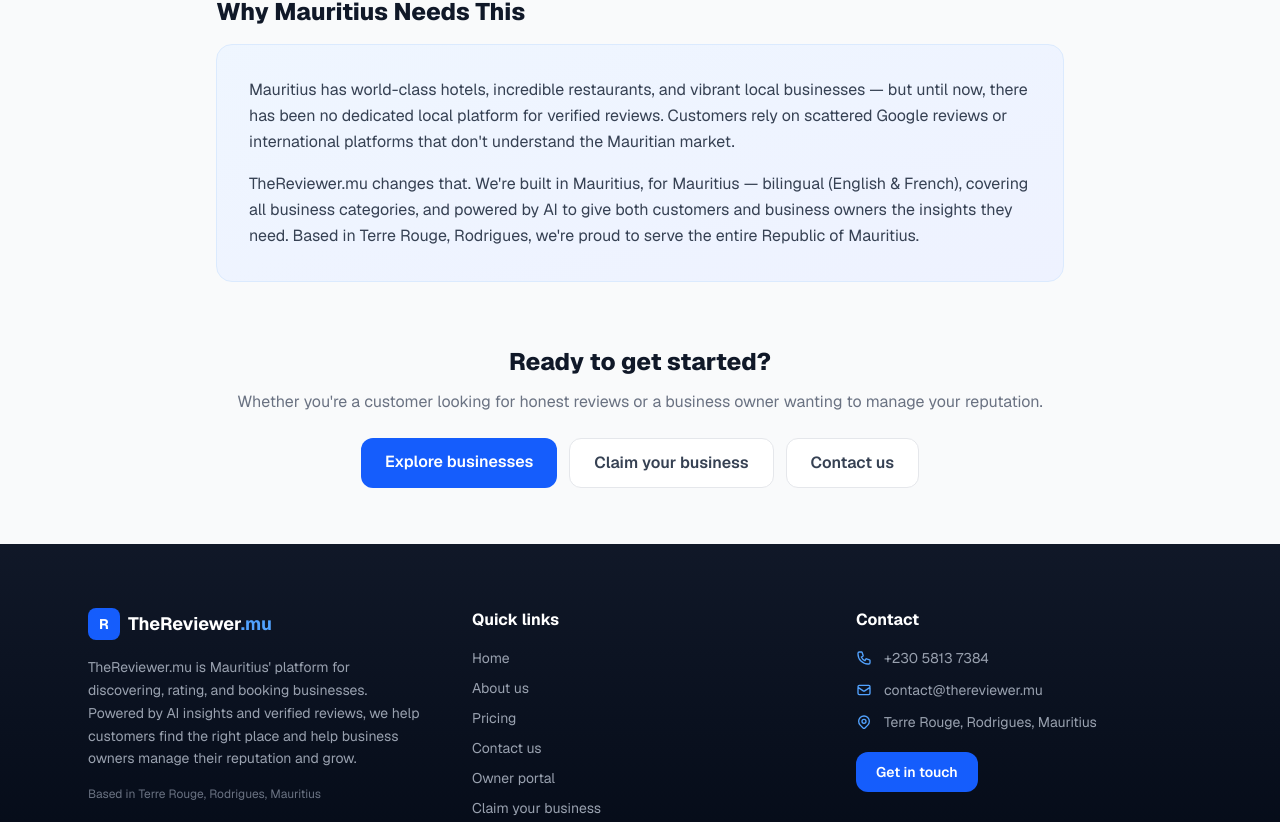
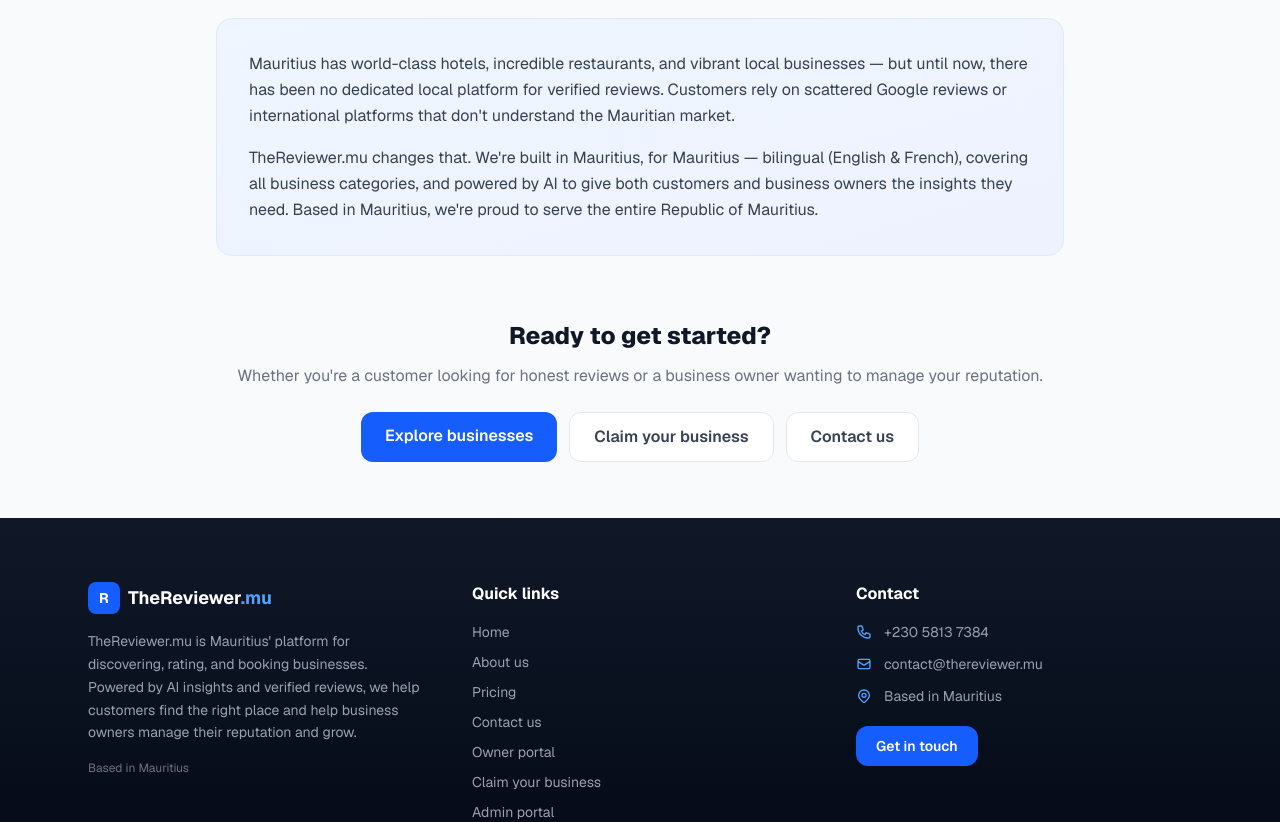
Before and after one commit to timo7155-jpg/thereviewer, a Next.js app: page /about in a window 1280 px wide. Shown: the part 1683-2505 px from the top of the page. Built offline with nearby package versions, Linux system fonts and the light colour scheme; no server answers.

Commit message:
Update location: Based in Mauritius (removed Terre Rouge, Rodrigues across all pages)

```diff
--- a/app/SiteFooter.tsx
+++ b/app/SiteFooter.tsx
@@ -25,8 +25,8 @@ export default function SiteFooter() {
             </p>
             <p className="text-xs text-gray-500">
               {lang === 'fr'
-                ? 'Basé à Terre Rouge, Rodrigues, Maurice'
-                : 'Based in Terre Rouge, Rodrigues, Mauritius'}
+                ? 'Basé à Maurice'
+                : 'Based in Mauritius'}
             </p>
           </div>
 
@@ -83,7 +83,7 @@ export default function SiteFooter() {
                   <path strokeLinecap="round" strokeLinejoin="round" strokeWidth={2} d="M17.657 16.657L13.414 20.9a1.998 1.998 0 01-2.827 0l-4.244-4.243a8 8 0 1111.314 0z" />
                   <path strokeLinecap="round" strokeLinejoin="round" strokeWidth={2} d="M15 11a3 3 0 11-6 0 3 3 0 016 0z" />
                 </svg>
-                <span className="text-gray-400">Terre Rouge, Rodrigues, Mauritius</span>
+                <span className="text-gray-400">Based in Mauritius</span>
               </div>
             </div>
 
--- a/app/about/page.tsx
+++ b/app/about/page.tsx
@@ -98,7 +98,7 @@ export default function AboutPage() {
                 </p>
 
                 <p className="text-gray-600 leading-relaxed mb-6">
-                  Having managed portfolios of hundreds of businesses and individual clients across Mauritius and Rodrigues,
+                  Having managed portfolios of hundreds of businesses and individual clients across Mauritius,
                   Yanny understands firsthand what drives customer satisfaction and business growth. This experience in
                   relationship management and client advisory is what inspired TheReviewer.mu — a platform that bridges the
                   gap between businesses and their customers through transparent, verified feedback.
@@ -148,7 +148,7 @@ export default function AboutPage() {
             <p className="text-gray-700 leading-relaxed">
               TheReviewer.mu changes that. We&apos;re built in Mauritius, for Mauritius — bilingual (English &amp; French),
               covering all business categories, and powered by AI to give both customers and business owners the insights
-              they need. Based in Terre Rouge, Rodrigues, we&apos;re proud to serve the entire Republic of Mauritius.
+              they need. Based in Mauritius, we&apos;re proud to serve the entire Republic of Mauritius.
             </p>
           </div>
         </section>
--- a/app/admin/signature/page.tsx
+++ b/app/admin/signature/page.tsx
@@ -30,7 +30,7 @@ const signatureHtml = `<table cellpadding="0" cellspacing="0" border="0" style="
       <div style="background: linear-gradient(90deg, #2563eb, #7c3aed); display: inline-block; padding: 1px; border-radius: 4px;">
         <div style="background: white; padding: 4px 10px; border-radius: 3px; font-size: 11px; color: #475569; font-style: italic;">Discover, rate, and book the best businesses in Mauritius</div>
       </div>
-      <div style="margin-top: 10px; font-size: 11px; color: #94a3b8;">Terre Rouge, Rodrigues, Mauritius</div>
+      <div style="margin-top: 10px; font-size: 11px; color: #94a3b8;">Based in Mauritius</div>
     </td>
   </tr>
 </table>`
--- a/app/contact/layout.tsx
+++ b/app/contact/layout.tsx
@@ -2,7 +2,7 @@ import { Metadata } from 'next'
 
 export const metadata: Metadata = {
   title: 'Contact Us',
-  description: 'Get in touch with TheReviewer.mu — business onboarding, partnerships, Premium subscriptions, or support. Based in Terre Rouge, Rodrigues, Mauritius.',
+  description: 'Get in touch with TheReviewer.mu — business onboarding, partnerships, Premium subscriptions, or support. Based in Mauritius.',
 }
 
 export default function ContactLayout({ children }: { children: React.ReactNode }) {
--- a/app/contact/page.tsx
+++ b/app/contact/page.tsx
@@ -120,7 +120,7 @@ export default function ContactPage() {
                 </div>
                 <div>
                   <p className="text-xs text-gray-400 mb-0.5">{lang === 'fr' ? 'Adresse' : 'Address'}</p>
-                  <p className="text-gray-900 font-medium">Terre Rouge, Rodrigues, Mauritius</p>
+                  <p className="text-gray-900 font-medium">Based in Mauritius</p>
                 </div>
               </div>
             </div>
--- a/app/privacy/page.tsx
+++ b/app/privacy/page.tsx
@@ -107,7 +107,7 @@ export default function PrivacyPage() {
           <section>
             <h2 className="text-lg font-bold text-gray-900 mb-3">11. Contact</h2>
             <p>For questions about this Privacy Policy or to exercise your data rights, contact us at:</p>
-            <p className="mt-2"><strong>Email:</strong> contact@thereviewer.mu<br /><strong>Phone:</strong> +230 5813 7384<br /><strong>Address:</strong> Terre Rouge, Rodrigues, Mauritius</p>
+            <p className="mt-2"><strong>Email:</strong> contact@thereviewer.mu<br /><strong>Phone:</strong> +230 5813 7384<br /><strong>Address:</strong> Based in Mauritius</p>
           </section>
         </div>
       </div>
--- a/app/proposal/page.tsx
+++ b/app/proposal/page.tsx
@@ -245,7 +245,7 @@ export default function ProposalPage() {
 
         {/* Bottom strip */}
         <div className="bg-gray-900 text-gray-400 px-12 py-4 text-center text-xs">
-          &copy; 2026 TheReviewer.mu — Discover, rate, and book the best businesses in Mauritius · Terre Rouge, Rodrigues
+          &copy; 2026 TheReviewer.mu — Discover, rate, and book the best businesses in Mauritius
         </div>
       </div>
     </main>
--- a/app/refund/page.tsx
+++ b/app/refund/page.tsx
@@ -88,7 +88,7 @@ export default function RefundPage() {
           <section>
             <h2 className="text-lg font-bold text-gray-900 mb-3">8. Contact</h2>
             <p>For refund requests or questions about this policy:</p>
-            <p className="mt-2"><strong>Email:</strong> contact@thereviewer.mu<br /><strong>Phone:</strong> +230 5813 7384<br /><strong>Address:</strong> Terre Rouge, Rodrigues, Mauritius</p>
+            <p className="mt-2"><strong>Email:</strong> contact@thereviewer.mu<br /><strong>Phone:</strong> +230 5813 7384<br /><strong>Address:</strong> Based in Mauritius</p>
           </section>
         </div>
       </div>
--- a/app/terms/page.tsx
+++ b/app/terms/page.tsx
@@ -28,7 +28,7 @@ export default function TermsPage() {
         <div className="prose prose-gray max-w-none space-y-8 text-sm text-gray-700 leading-relaxed">
           <section>
             <h2 className="text-lg font-bold text-gray-900 mb-3">1. Acceptance of Terms</h2>
-            <p>By accessing and using TheReviewer.mu ("the Platform"), you agree to be bound by these Terms of Use. If you do not agree to these terms, please do not use the Platform. The Platform is operated by TheReviewer.mu, based in Terre Rouge, Rodrigues, Mauritius.</p>
+            <p>By accessing and using TheReviewer.mu ("the Platform"), you agree to be bound by these Terms of Use. If you do not agree to these terms, please do not use the Platform. The Platform is operated by TheReviewer.mu, based in Mauritius.</p>
           </section>
 
           <section>
@@ -90,7 +90,7 @@ export default function TermsPage() {
           <section>
             <h2 className="text-lg font-bold text-gray-900 mb-3">11. Contact</h2>
             <p>For questions about these Terms, contact us at:</p>
-            <p className="mt-2"><strong>Email:</strong> contact@thereviewer.mu<br /><strong>Phone:</strong> +230 5813 7384<br /><strong>Address:</strong> Terre Rouge, Rodrigues, Mauritius</p>
+            <p className="mt-2"><strong>Email:</strong> contact@thereviewer.mu<br /><strong>Phone:</strong> +230 5813 7384<br /><strong>Address:</strong> Based in Mauritius</p>
           </section>
         </div>
       </div>
--- a/lib/email.ts
+++ b/lib/email.ts
@@ -51,7 +51,7 @@ export function emailTemplate(title: string, body: string): string {
     <!-- Footer -->
     <div style="text-align:center;padding:24px 0;color:#94a3b8;font-size:11px;">
       <p style="margin:0;">&copy; 2026 TheReviewer.mu — Discover, rate, and book the best businesses in Mauritius</p>
-      <p style="margin:4px 0 0;">Terre Rouge, Rodrigues, Mauritius</p>
+      <p style="margin:4px 0 0;">Based in Mauritius</p>
       <p style="margin:8px 0 0;">
         <a href="https://thereviewer.vercel.app" style="color:#2563eb;text-decoration:none;font-weight:600;">Visit our website</a>
         &nbsp;·&nbsp;
```
